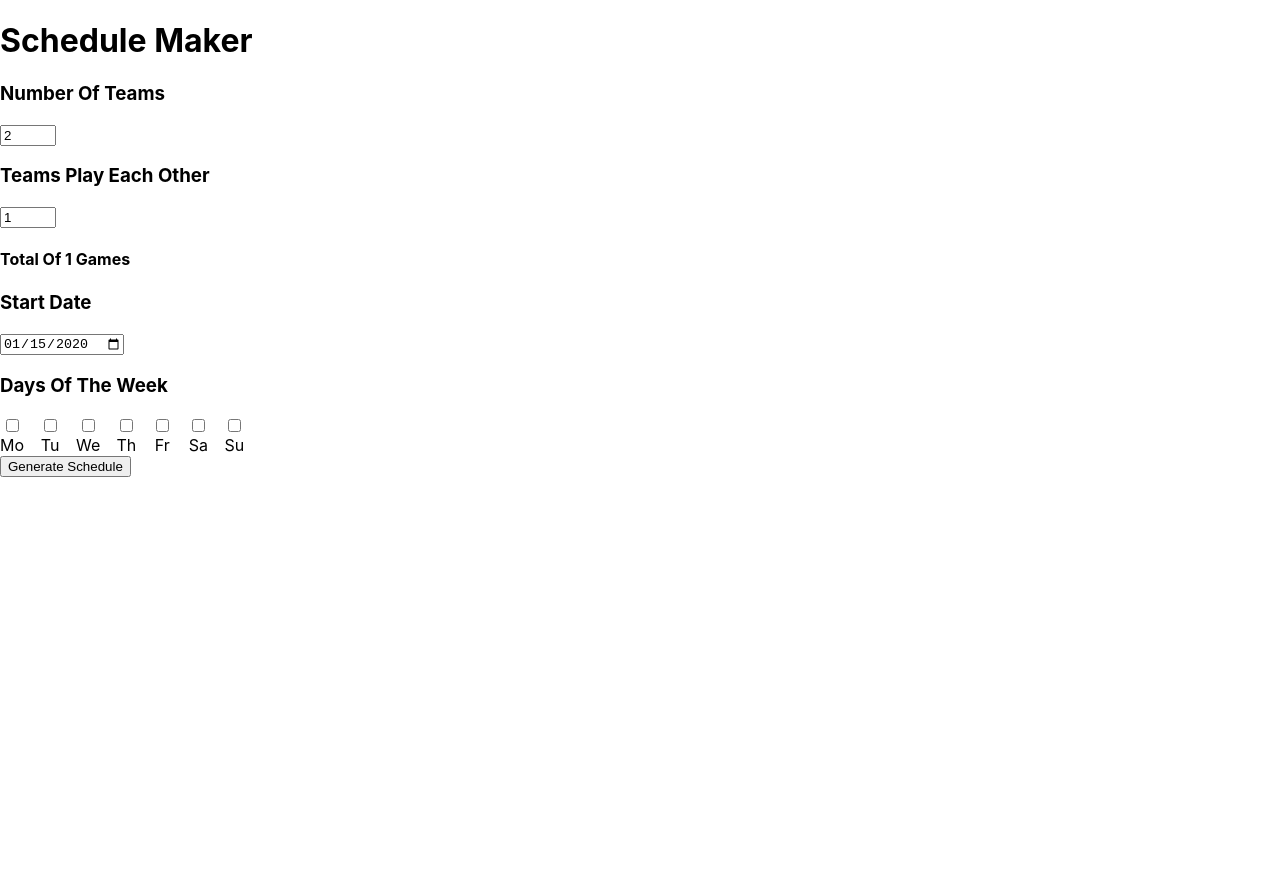
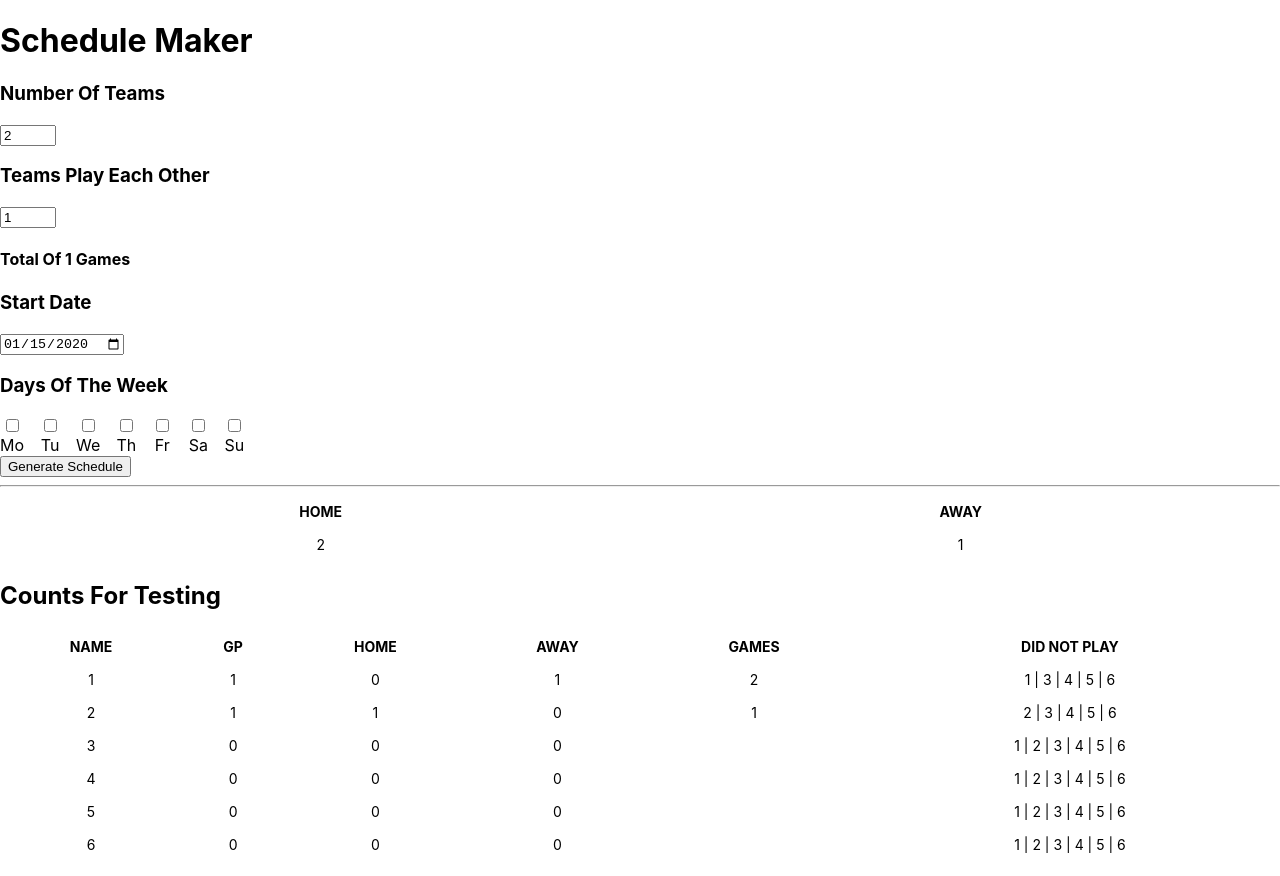
Before and after one commit to Phantomat0/Schedule-Maker, a React (Create React App) app: page / in a window 1280 px wide. Both pictures are taken after typing "2020-01-15" into the empty fields and a click on the button "Generate Schedule". Before the commit the page ends 800 px from the top, so only its background shows below. Built offline with nearby package versions, Linux system fonts and the light colour scheme.

Commit message:
Create schedule for x games, with each team played y games

```diff
--- a/src/App.tsx
+++ b/src/App.tsx
@@ -1,4 +1,5 @@
 import { useState } from "react";
+import { randFromArray } from "./utilts";
 
 const DAYS_OF_THE_WEEK = [
   {
@@ -31,12 +32,17 @@ const DAYS_OF_THE_WEEK = [
   },
 ];
 
+type HomeAwayTuple = [number, number];
+
 function App() {
   const [numberOfTeams, setNumberOfTeams] = useState<number>(2);
   const [numberOfGamesAgainstEachTeam, setNumberOfGamesAgainstEachTeam] =
     useState<number>(1);
   const [daysOfTheWeek, setDaysOfTheWeek] = useState<number[]>([]);
   const [startDate, setStartDate] = useState<Date>();
+  const [schedule, setSchedule] = useState<HomeAwayTuple[]>([]);
+
+  const TEAM_IDS = [1, 2, 3, 4, 5, 6];
 
   const handleDayOfWeekCheck = (e: any) => {
     const index = e.target.value;
@@ -84,7 +90,66 @@ function App() {
     }
   };
 
-  const generateSchedule = () => {};
+  const getTotalNumberOfGames = () => {
+    return (
+      (numberOfTeams - 1) * numberOfGamesAgainstEachTeam * (numberOfTeams / 2)
+    );
+  };
+
+  const generateSchedule = () => {
+    const numberOfDays = (numberOfTeams - 1) * 2;
+
+    const DICTS_OF_GAMES: HomeAwayTuple[] = [];
+
+    const gamesPerDay = Math.floor(numberOfTeams / 2);
+
+    const teamHasAlreadyPlayed = (team: number, dict: HomeAwayTuple[]) => {
+      return dict.some((matchup) => matchup.includes(team));
+    };
+
+    const teamsHaveAlreadyPlayedEachOther = (
+      team1: number,
+      team2: number,
+      dict: HomeAwayTuple[]
+    ) => {
+      return dict.some(
+        ([home, away]) =>
+          (home === team1 && away === team2) ||
+          (home === team2 && away === team1)
+      );
+    };
+
+    for (let i = 0; i < numberOfDays / 2; i++) {
+      const matchUpsThisDay: HomeAwayTuple[] = [];
+
+      while (matchUpsThisDay.length < gamesPerDay) {
+        // Get two random teams
+        let homeTeam = 0;
+        let awayTeam = 0;
+
+        // Pick two teams that havent already this day and arent the same team
+        while (
+          homeTeam === awayTeam ||
+          teamHasAlreadyPlayed(homeTeam, matchUpsThisDay) ||
+          teamHasAlreadyPlayed(awayTeam, matchUpsThisDay)
+        ) {
+          homeTeam = randFromArray(TEAM_IDS);
+          awayTeam = randFromArray(TEAM_IDS);
+
+          console.log(
+            teamsHaveAlreadyPlayedEachOther(homeTeam, awayTeam, DICTS_OF_GAMES)
+          );
+        }
+
+        // Lets add their matchup
+        matchUpsThisDay.push([homeTeam, awayTeam]);
+      }
+
+      DICTS_OF_GAMES.push(...matchUpsThisDay);
+    }
+
+    setSchedule(DICTS_OF_GAMES);
+  };
 
   return (
     <div className="App">
@@ -108,13 +173,7 @@ function App() {
         defaultValue={1}
       ></input>
 
-      <h4>
-        Total Of{" "}
-        {(numberOfTeams - 1) *
-          numberOfGamesAgainstEachTeam *
-          (numberOfTeams / 2)}{" "}
-        Games
-      </h4>
+      <h4>Total Of {getTotalNumberOfGames()} Games</h4>
 
       <h3>Start Date</h3>
       <input
@@ -145,6 +204,88 @@ function App() {
       </div>
 
       <button onClick={generateSchedule}>Generate Schedule</button>
+
+      <hr></hr>
+      <table>
+        <thead>
+          <tr>
+            <th>Home</th>
+            <th>Away</th>
+          </tr>
+        </thead>
+        <tbody>
+          {schedule.map((match) => {
+            return (
+              <tr>
+                <td>{match[0]}</td>
+                <td>{match[1]}</td>
+              </tr>
+            );
+          })}
+        </tbody>
+      </table>
+
+      <h2>Counts For Testing</h2>
+
+      <table>
+        <thead>
+          <tr>
+            <th>Name</th>
+            <th>GP</th>
+            <th>Home</th>
+            <th>Away</th>
+            <th>Games</th>
+            <th>Did Not Play</th>
+          </tr>
+        </thead>
+        <tbody>
+          {TEAM_IDS.map((team) => {
+            return (
+              <tr>
+                <td>{team}</td>
+                <td>
+                  {schedule.filter((matchup) => matchup.includes(team)).length}
+                </td>
+                <td>
+                  {schedule.filter((matchup) => matchup[0] === team).length}
+                </td>
+                <td>
+                  {schedule.filter((matchup) => matchup[1] === team).length}
+                </td>
+                <td>
+                  {schedule
+                    .reduce((acc: number[], val) => {
+                      if (val.includes(team) === false) return acc;
+
+                      const opp = val[0] === team ? val[1] : val[0];
+
+                      acc.push(opp);
+
+                      return acc;
+                    }, [])
+                    .join(" / ")}
+                </td>
+                <td>
+                  {TEAM_IDS.filter(
+                    (id) =>
+                      schedule
+                        .reduce((acc: number[], val) => {
+                          if (val.includes(team) === false) return acc;
+
+                          const opp = val[0] === team ? val[1] : val[0];
+
+                          acc.push(opp);
+
+                          return acc;
+                        }, [])
+                        .includes(id) === false
+                  ).join(" | ")}
+                </td>
+              </tr>
+            );
+          })}
+        </tbody>
+      </table>
     </div>
   );
 }
--- /dev/null
+++ b/src/ScheduleCreator.tsx
@@ -0,0 +1 @@
+export default class ScheduleCreator {}
--- a/src/index.css
+++ b/src/index.css
@@ -23,3 +23,23 @@ code {
   justify-content: center;
   align-items: center;
 }
+
+table {
+  width: 100%;
+  empty-cells: show;
+  border-collapse: collapse;
+  margin: 5px 0px 15px 0px;
+}
+
+table thead {
+  text-transform: uppercase;
+  border-collapse: collapse;
+  font-size: 14px;
+}
+
+table td,
+table th {
+  padding: 8px 5px;
+  text-align: center;
+  font-size: 14px;
+}
--- /dev/null
+++ b/src/utilts.ts
@@ -0,0 +1,4 @@
+export const randFromArray = <T>(arr: T[]): T => {
+  // "~~" for a closest "int"
+  return arr[~~(arr.length * Math.random())];
+};
```
